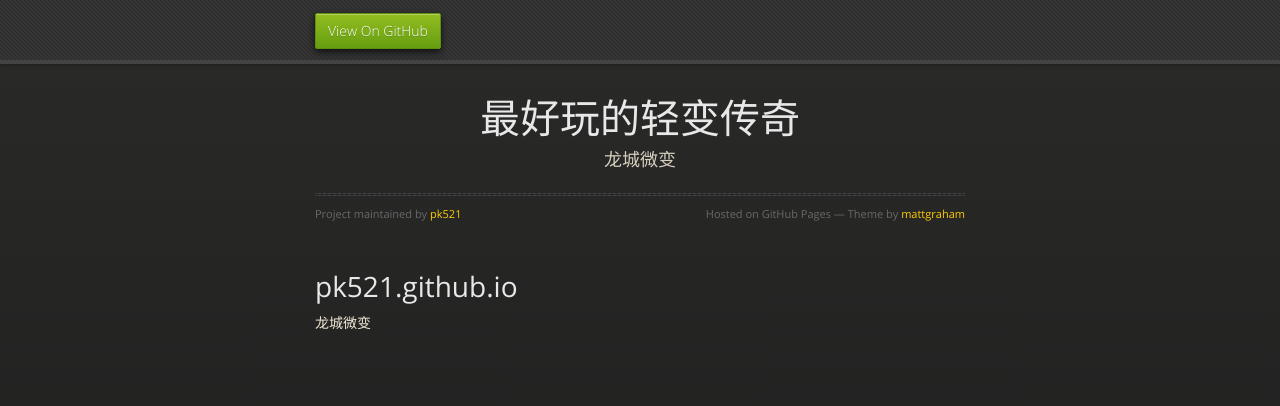
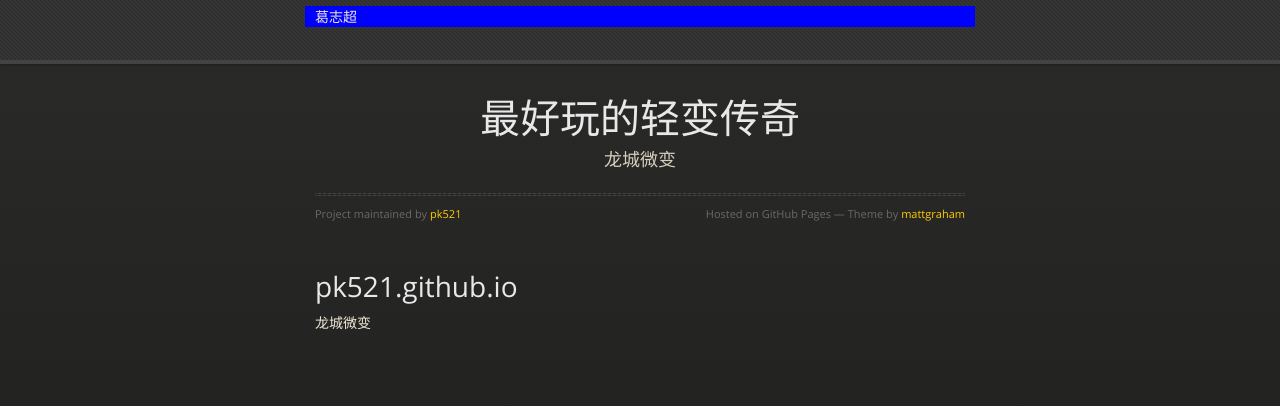
Before and after one commit to pk521/pk521.github.io, a plain HTML site: page index.html in a window 1280 px wide. Drawn offline with Linux system fonts and the light colour scheme.

Commit message:
Update index.html

```diff
--- a/index.html
+++ b/index.html
@@ -20,7 +20,7 @@
   <body>
       <div id="header">
         <nav>
-          <li class="fork"><a href="https://github.com/pk521">View On GitHub</a></li>
+          葛志超
         </nav>
       </div><!-- end header -->
 
```
